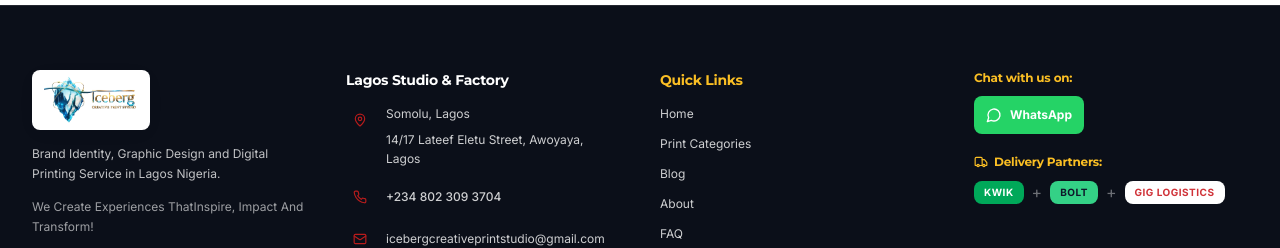
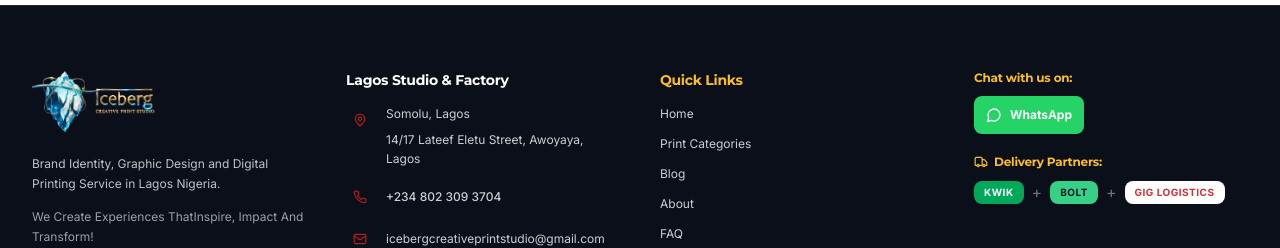
Before and after one commit to laolu-ajibade/icebergdigitalmedia, a Next.js app: page / in a window 1280 px wide. Shown: the part 4672-4920 px from the top of the page. Built offline with nearby package versions, Linux system fonts and the light colour scheme; no server answers; the database is empty.

Commit message:
first commit 2.0

```diff
--- a/src/components/layout/Footer.tsx
+++ b/src/components/layout/Footer.tsx
@@ -107,14 +107,14 @@ export function Footer() {
           <div className="space-y-3.5">
             <Link
               href="/"
-              className="inline-flex items-center bg-white rounded-theme px-3 py-1.5 shadow-soft"
+              className="inline-flex items-center"
             >
               <Image
                 src="/logo.png?v=3"
                 alt={companyName}
-                width={200}
-                height={64}
-                className="h-11 sm:h-12 w-auto object-contain"
+                width={260}
+                height={84}
+                className="h-14 sm:h-16 w-auto object-contain"
               />
             </Link>
 
```
